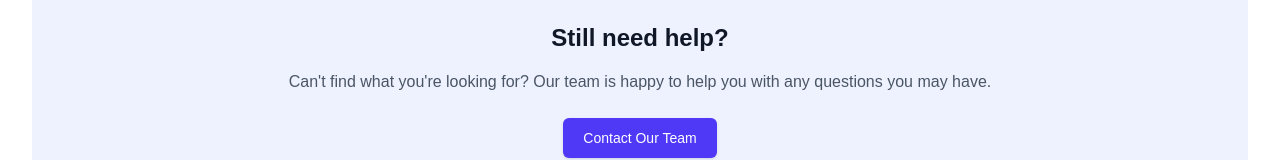
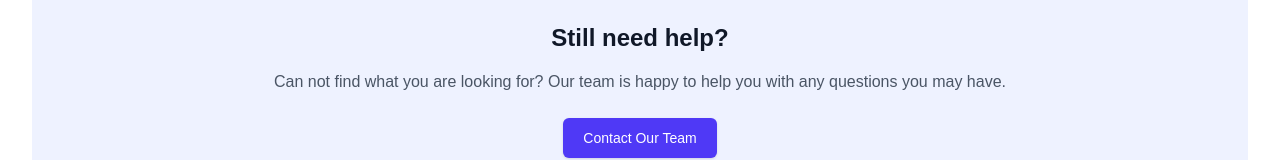
Before and after one commit to sanjaytech63/todo-app, a Next.js app: page /support in a window 1280 px wide. Shown: the part 712-872 px from the top of the page. Built offline with nearby package versions, Linux system fonts and the light colour scheme.

Commit message:
first commit

```diff
--- a/src/app/(root)/contact/page.tsx
+++ b/src/app/(root)/contact/page.tsx
@@ -102,7 +102,7 @@ export default function ContactPage() {
             {isSubmitted ? (
               <div className="bg-green-50 border border-green-200 rounded-lg p-6 text-center">
                 <h3 className="text-xl font-medium text-green-800 mb-2">Message Sent!</h3>
-                <p className="text-green-600">We'll get back to you soon.</p>
+                <p className="text-green-600">Well get back to you soon.</p>
                 <button
                   onClick={() => setIsSubmitted(false)}
                   className="mt-4 px-4 py-2 bg-green-700 text-white rounded-md cursor-pointer hover:bg-green-800 transition-colors"
--- a/src/app/(root)/support/page.tsx
+++ b/src/app/(root)/support/page.tsx
@@ -48,7 +48,7 @@ const Support = () => {
                     <div className="max-w-3xl mx-auto text-center">
                         <h2 className="text-2xl font-bold text-gray-900 mb-4">Still need help?</h2>
                         <p className="text-gray-600 mb-6">
-                            Can't find what you're looking for? Our team is happy to help you with any questions you may have.
+                            Can not find what you are looking for? Our team is happy to help you with any questions you may have.
                         </p>
                         <Button
                             onClick={()=>router.push("/contact")}
--- a/src/app/page.tsx
+++ b/src/app/page.tsx
@@ -1,6 +1,4 @@
-import Loader from "@/components/Loader";
 import { Hero, Features, CTA } from "@/imports";
-
 export default function Home() {
   return (
     <main className="min-h-screen bg-gray-900 text-white">
--- a/src/components/auth/AuthForm.tsx
+++ b/src/components/auth/AuthForm.tsx
@@ -29,7 +29,6 @@ const AuthForm = ({ mode }: AuthFormProps) => {
     setError('');
 
     try {
-      // Replace with actual API call
       const response = await fetch(`/api/auth/${mode}`, {
         method: 'POST',
         headers: {
@@ -42,7 +41,7 @@ const AuthForm = ({ mode }: AuthFormProps) => {
         throw new Error('Authentication failed');
       }
 
-      const data = await response.json();
+      // const data = await response.json();
       router.push('/dashboard');
     } catch (err) {
       setError((err as Error).message || 'Something went wrong');
--- a/src/components/tasks/TaskList.tsx
+++ b/src/components/tasks/TaskList.tsx
@@ -1,7 +1,5 @@
-import { FiCheck, FiTrash2, FiCalendar, FiTag } from 'react-icons/fi';
 import TaskItem from './TaskItem';
-import type { Task } from '../../constants/tasks';
-import { priorityOptions, statusOptions } from '../../constants/tasks';
+import type { Task } from '@/constants/tasks';
 
 interface TaskListProps {
   tasks: Task[];
```
